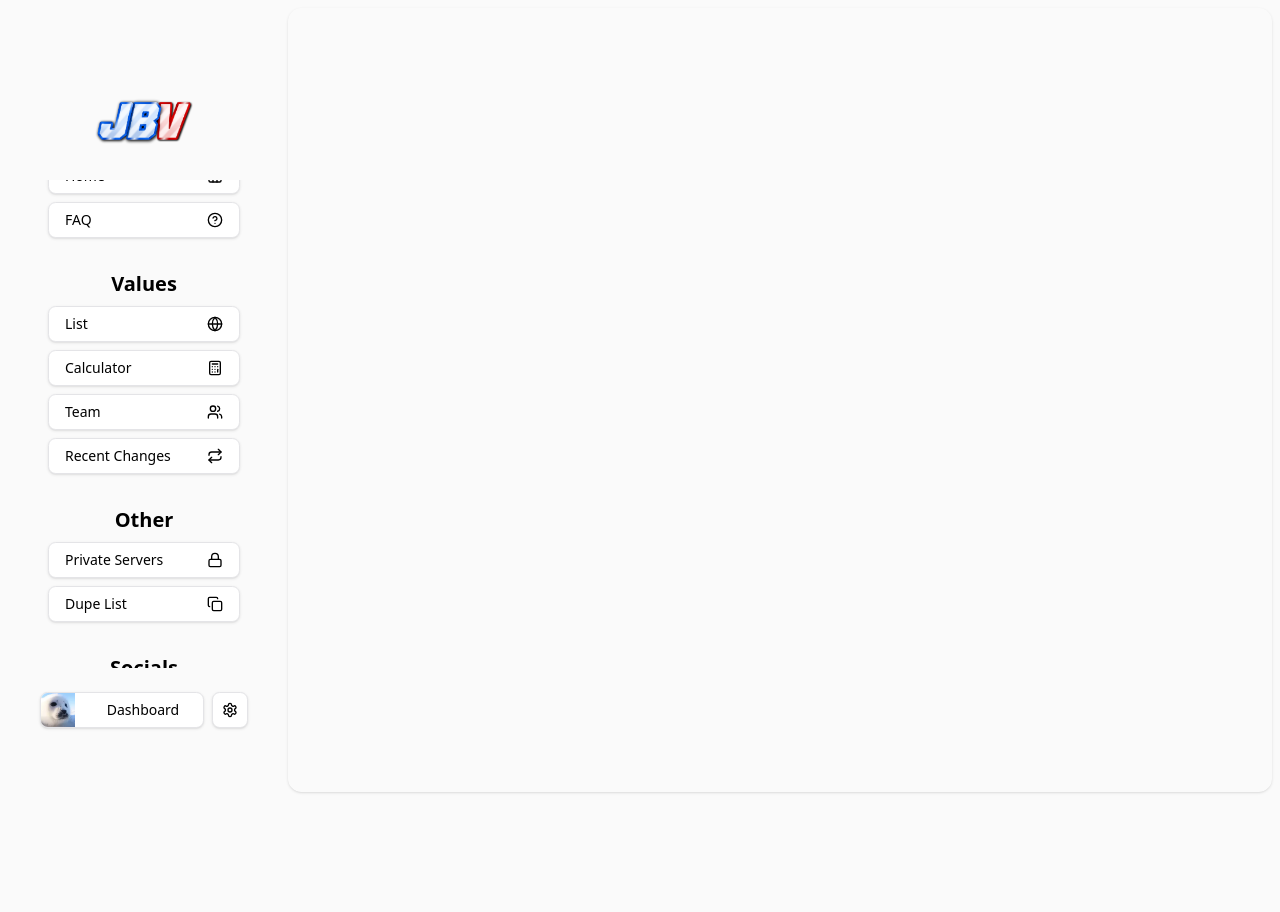
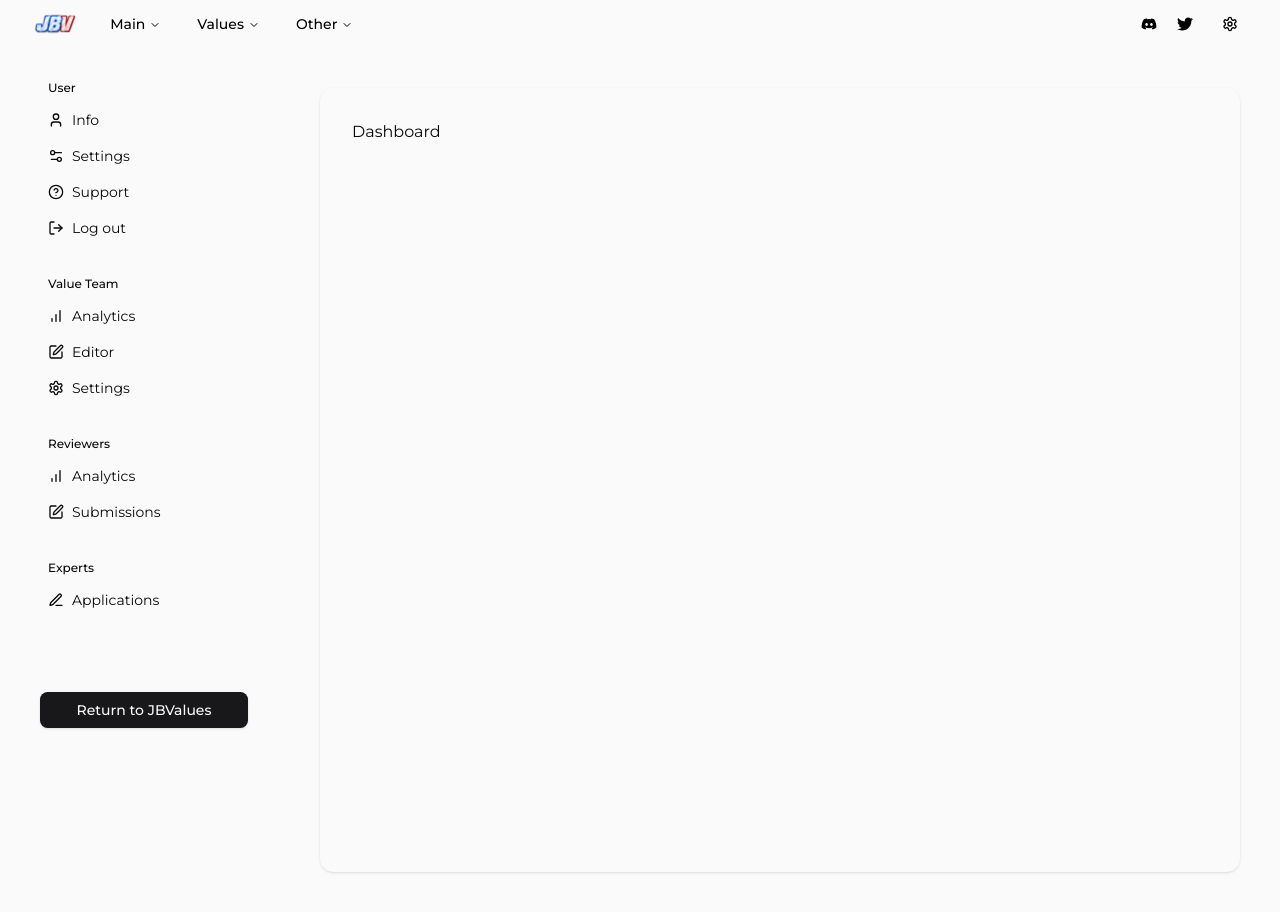
Before and after one commit to logixism/jbv-frontend, a Next.js app: page /dash in a window 1280 px wide. Before the commit the page ends 800 px from the top, so only its background shows below. Built offline with nearby package versions, Linux system fonts and the light colour scheme.

Commit message:
render navbar on dahsboard

```diff
--- a/src/app/dash/layout.tsx
+++ b/src/app/dash/layout.tsx
@@ -33,6 +33,7 @@ import Link from "next/link";
 import { Button } from "@/components/ui/button";
 import { ImageWithFallback } from "@/components/image-with-fallback";
 import SettingsDialog from "@/components/settings-dialog";
+import { Montserrat } from "next/font/google";
 
 const navigation = [
   {
@@ -107,14 +108,15 @@ const navigation = [
   },
 ];
 
-export default function Layout({ children }: { children: React.ReactNode }) {
+export default function DashLayout({
+  children,
+}: {
+  children: React.ReactNode;
+}) {
   return (
-    <html lang="en">
-      <body className="antialiased">
-        <ThemeProvider attribute="class" defaultTheme="system" enableSystem>
     <div className="text-zinc-950 dark:text-zinc-200 bg-zinc-50 dark:bg-zinc-950">
       <SidebarProvider>
-              <Sidebar variant="floating">
+        <Sidebar variant="inset">
           <SidebarContent>
             {navigation.map((navGroup, index) => (
               <SidebarGroup key={index}>
@@ -151,8 +153,5 @@ export default function Layout({ children }: { children: React.ReactNode }) {
         </SidebarInset>
       </SidebarProvider>
     </div>
-        </ThemeProvider>
-      </body>
-    </html>
   );
 }
--- a/src/app/layout.tsx
+++ b/src/app/layout.tsx
@@ -36,11 +36,13 @@ export default function RootLayout({
   ] = useLocalStorage("preferredNavMethod", "sidebar");
 
   const [isClient, setIsClient] = useState(false);
+  const [isDash, setIsDash] = useState(false);
 
   const isMobile = useIsMobile();
 
   useEffect(() => {
     setIsClient(true);
+    setIsDash(window.location.href.includes("/dash"));
   }, []);
 
   useEffect(() => {
@@ -54,7 +56,7 @@ export default function RootLayout({
           <ThemeProvider attribute="class" defaultTheme="system" enableSystem>
             {/* <BGParticles /> */}
 
-            {preferredNavMethod === "sidebar" || isMobile ? (
+            {(preferredNavMethod === "sidebar" || isMobile) && !isDash ? (
               <SidebarProvider>
                 <AppSidebar />
                 {isMobile && <SidebarTrigger className="absolute z-50 m-1" />}
```
Lines whose indentation alone changed are shown as unchanged.
